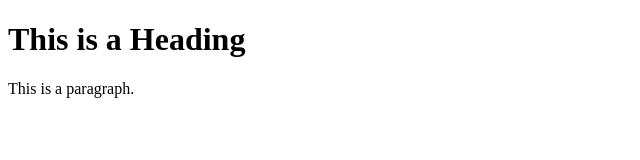
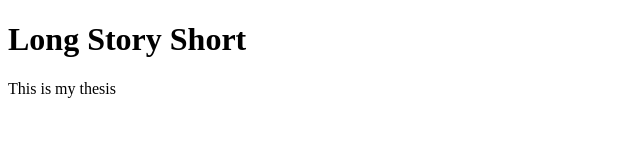
Before and after one commit to kabk/go-theses-22-radina-yotova, a plain HTML site: page index.html in a window 1280 px wide. Shown: the whole page, without its empty margins (0-640 px from the left). Drawn offline with Linux system fonts and the light colour scheme.

Commit message:
new-index

```diff
--- a/index.html
+++ b/index.html
@@ -5,8 +5,8 @@
 </head>
 <body>
 
-<h1>This is a Heading</h1>
-<p>This is a paragraph.</p>
+<h1>Long Story Short</h1>
+<p>This is my thesis</p>
 
 </body>
 </html>
```
